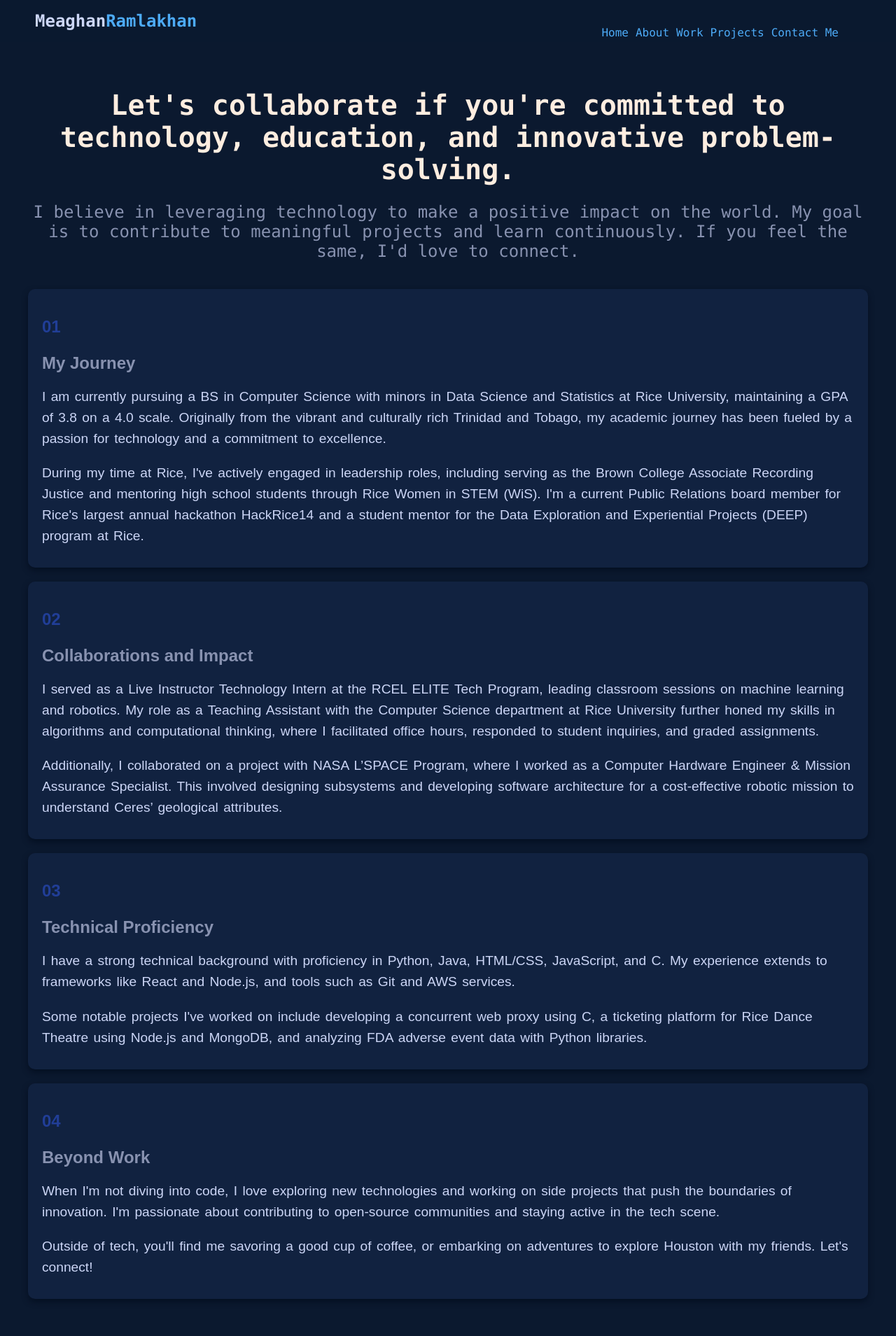
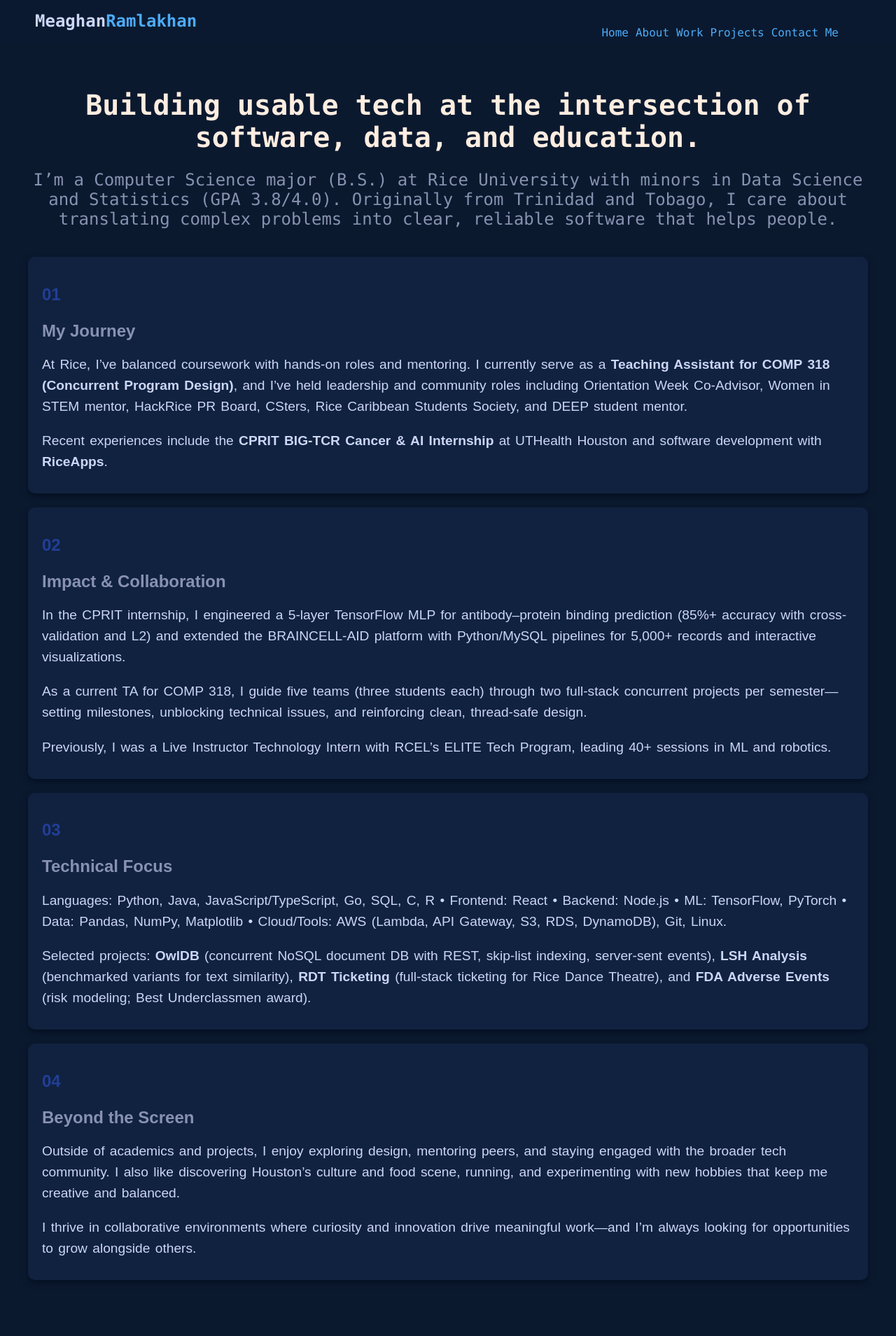
Before and after one commit to meaghanramlakhan8/PersonalCodingPortfolio, a React (Create React App) app: page /about in a window 1280 px wide. Shown: the top 1909 px of the page at 70% size. Built offline with nearby package versions, Linux system fonts and the light colour scheme.

Commit message:
updated work

```diff
--- a/src/About.js
+++ b/src/About.js
@@ -1,13 +1,15 @@
 import React from 'react';
 import './About.css';
-
 
 const About = () => {
   return (
     <div className="about-container">
       <header className="about-header">
-        <h1>Let's collaborate if you're committed to technology, education, and innovative problem-solving.</h1>
-        <p>I believe in leveraging technology to make a positive impact on the world. My goal is to contribute to meaningful projects and learn continuously. If you feel the same, I'd love to connect.</p>
+        <h1>Building usable tech at the intersection of software, data, and education.</h1>
+        <p>
+          I’m a Computer Science major (B.S.) at Rice University with minors in Data Science and Statistics (GPA 3.8/4.0).
+          Originally from Trinidad and Tobago, I care about translating complex problems into clear, reliable software that helps people.
+        </p>
       </header>
 
       <section className="about-section">
@@ -15,45 +17,60 @@ const About = () => {
           <h2>01</h2>
           <h3>My Journey</h3>
           <p>
-            I am currently pursuing a BS in Computer Science with minors in Data Science and Statistics at Rice University, maintaining a GPA of 3.8 on a 4.0 scale. Originally from the vibrant and culturally rich Trinidad and Tobago, my academic journey has been fueled by a passion for technology and a commitment to excellence.
+            At Rice, I’ve balanced coursework with hands-on roles and mentoring. I currently serve as a
+            <strong> Teaching Assistant for COMP 318 (Concurrent Program Design)</strong>, and I’ve held leadership and community roles including
+            Orientation Week Co-Advisor, Women in STEM mentor, HackRice PR Board, CSters, Rice Caribbean Students Society, and DEEP student mentor.
           </p>
           <p>
-            During my time at Rice, I've actively engaged in leadership roles, including serving as the Brown College Associate Recording Justice and mentoring high school students through Rice Women in STEM (WiS). I'm a current Public Relations board member for Rice's largest annual hackathon HackRice14 and a student mentor for the Data Exploration and Experiential Projects (DEEP) program at Rice.
+            Recent experiences include the <strong>CPRIT BIG-TCR Cancer & AI Internship</strong> at UTHealth Houston and software development with <strong>RiceApps</strong>.
           </p>
         </div>
+
         <div className="about-card">
           <h2>02</h2>
-          <h3>Collaborations and Impact</h3>
+          <h3>Impact & Collaboration</h3>
           <p>
-            I served as a Live Instructor Technology Intern at the RCEL ELITE Tech Program, leading classroom sessions on machine learning and robotics. My role as a Teaching Assistant with the Computer Science department at Rice University further honed my skills in algorithms and computational thinking, where I facilitated office hours, responded to student inquiries, and graded assignments.
+            In the CPRIT internship, I engineered a 5-layer TensorFlow MLP for antibody–protein binding prediction (85%+ accuracy with cross-validation and L2) and
+            extended the BRAINCELL-AID platform with Python/MySQL pipelines for 5,000+ records and interactive visualizations.
           </p>
           <p>
-            Additionally, I collaborated on a project with NASA L’SPACE Program, where I worked as a Computer Hardware Engineer & Mission Assurance Specialist. This involved designing subsystems and developing software architecture for a cost-effective robotic mission to understand Ceres’ geological attributes.
+            As a current TA for COMP 318, I guide five teams (three students each) through two full-stack concurrent projects per semester—setting milestones,
+            unblocking technical issues, and reinforcing clean, thread-safe design.
+          </p>
+          <p>
+            Previously, I was a Live Instructor Technology Intern with RCEL’s ELITE Tech Program, leading 40+ sessions in ML and robotics.
           </p>
         </div>
+
         <div className="about-card">
           <h2>03</h2>
-          <h3>Technical Proficiency</h3>
+          <h3>Technical Focus</h3>
           <p>
-            I have a strong technical background with proficiency in Python, Java, HTML/CSS, JavaScript, and C. My experience extends to frameworks like React and Node.js, and tools such as Git and AWS services.
+            Languages: Python, Java, JavaScript/TypeScript, Go, SQL, C, R • Frontend: React • Backend: Node.js •
+            ML: TensorFlow, PyTorch • Data: Pandas, NumPy, Matplotlib • Cloud/Tools: AWS (Lambda, API Gateway, S3, RDS, DynamoDB), Git, Linux.
           </p>
           <p>
-            Some notable projects I've worked on include developing a concurrent web proxy using C, a ticketing platform for Rice Dance Theatre using Node.js and MongoDB, and analyzing FDA adverse event data with Python libraries.
+            Selected projects: <strong>OwlDB</strong> (concurrent NoSQL document DB with REST, skip-list indexing, server-sent events),
+            <strong> LSH Analysis</strong> (benchmarked variants for text similarity),
+            <strong> RDT Ticketing</strong> (full-stack ticketing for Rice Dance Theatre), and
+            <strong> FDA Adverse Events</strong> (risk modeling; Best Underclassmen award).
           </p>
         </div>
+
     <div className="about-card">
     <h2>04</h2>
-          <h3>Beyond Work</h3>
+    <h3>Beyond the Screen</h3>
     <p>
-            When I'm not diving into code, I love exploring new technologies and working on side projects that push the boundaries of innovation. I'm passionate about contributing to open-source communities and staying active in the tech scene.
+      Outside of academics and projects, I enjoy exploring design, mentoring peers, and staying engaged with the broader tech community.
+      I also like discovering Houston’s culture and food scene, running, and experimenting with new hobbies that keep me creative and balanced.
     </p>
     <p>
-            Outside of tech, you'll find me savoring a good cup of coffee, or embarking on adventures to explore Houston with my friends. Let's connect!
+      I thrive in collaborative environments where curiosity and innovation drive meaningful work—and I’m always looking for opportunities to grow alongside others.
     </p>
   </div>
       </section>
     </div>
   );
-}
+};
 
 export default About;
```
Also changed, not shown: 1 other file (tests, documents, lock files or other folders). Lines whose indentation alone changed are shown as unchanged.
